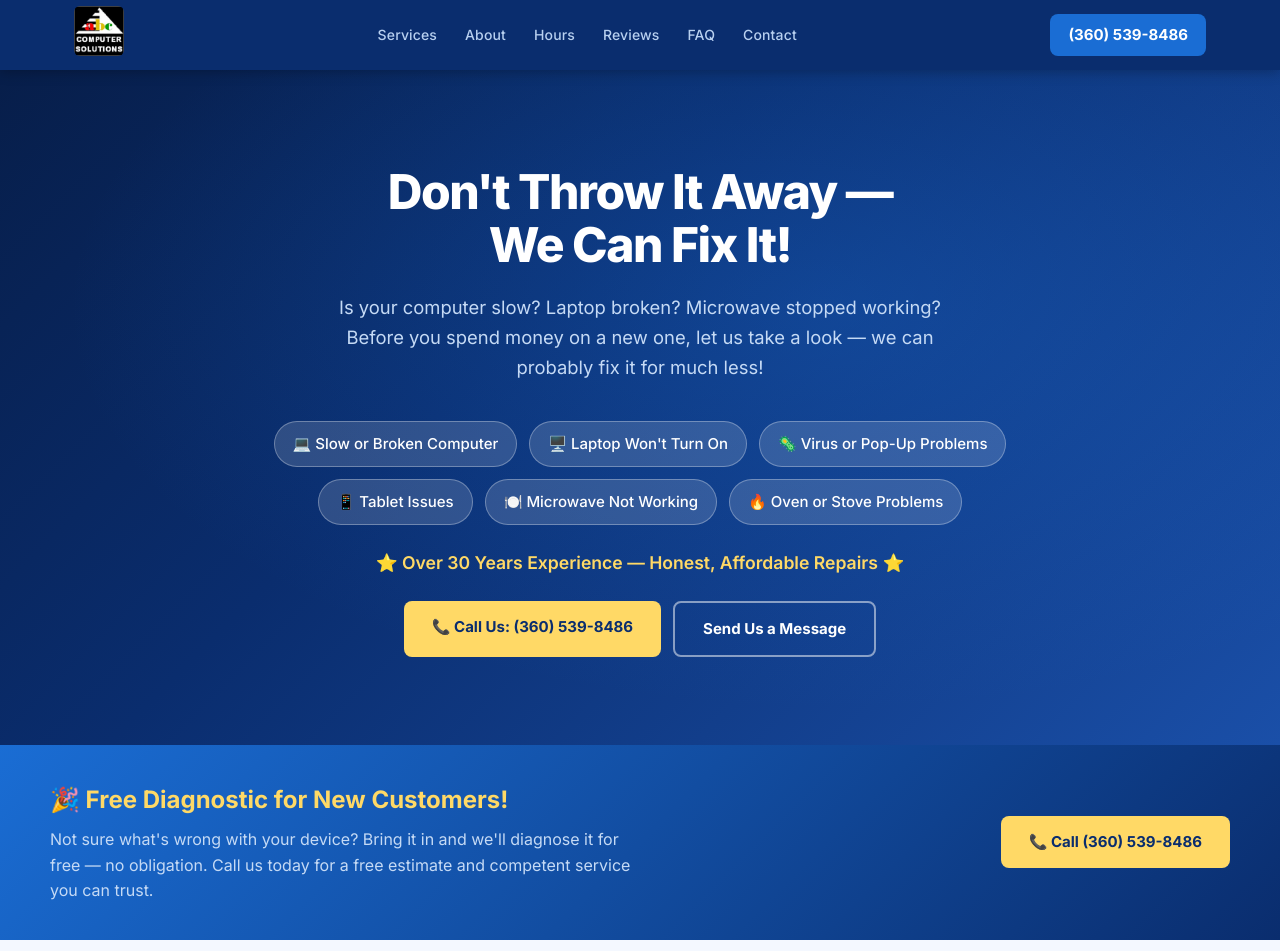
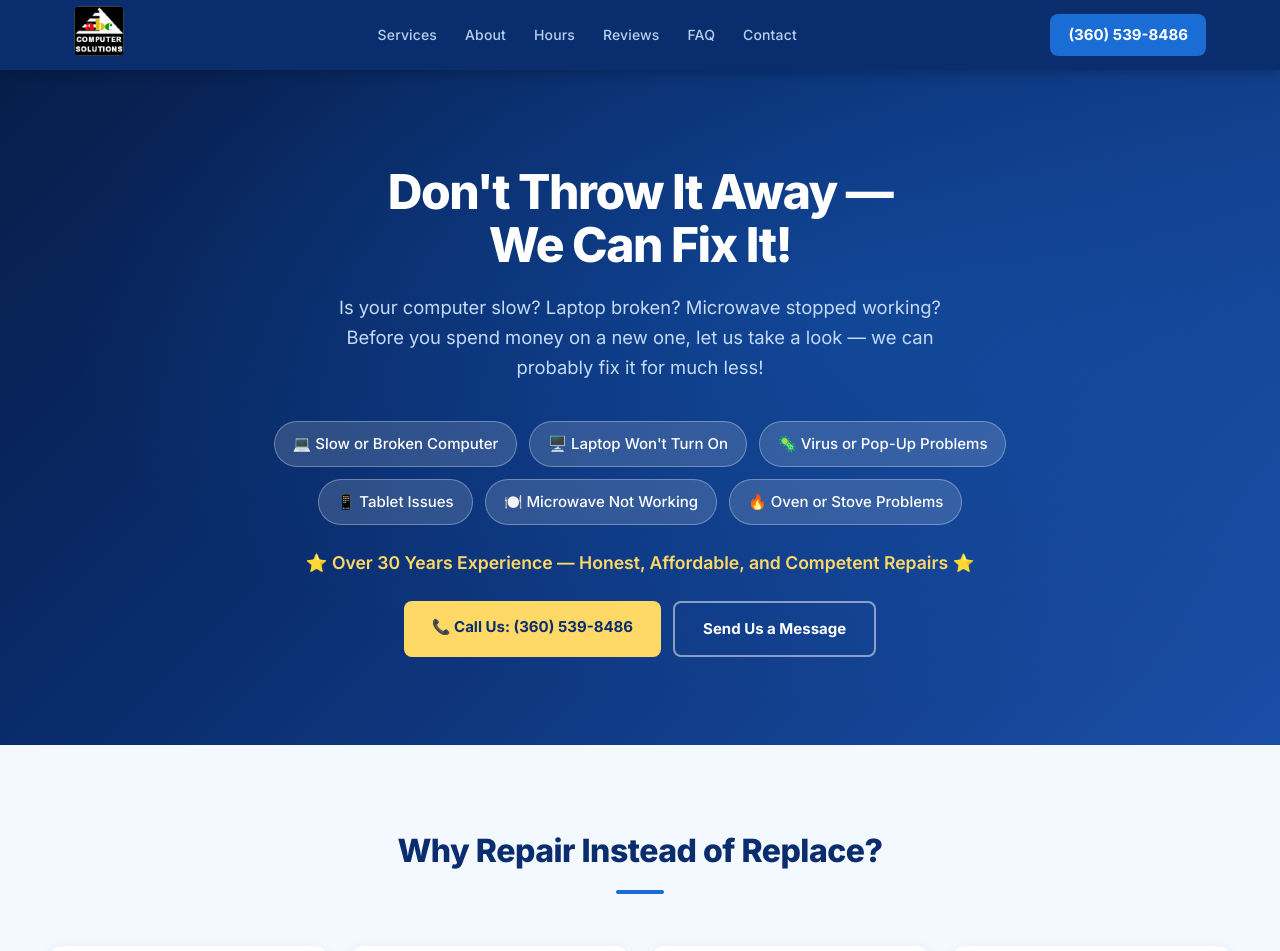
Before and after one commit to hchungsr/abccsi, a React (Vite) app: page / in a window 1280 px wide. Shown: the top 951 px of the page. Built offline with nearby package versions, Linux system fonts and the light colour scheme.

Commit message:
update hero tagline and remove diagnostic banner

```diff
--- a/src/HomePage.jsx
+++ b/src/HomePage.jsx
@@ -20,22 +20,11 @@ export default function HomePage() {
             <div className="hero-problem">🍽️ Microwave Not Working</div>
             <div className="hero-problem">🔥 Oven or Stove Problems</div>
           </div>
-          <p className="hero-exp">⭐ Over 30 Years Experience — Honest, Affordable Repairs ⭐</p>
+          <p className="hero-exp">⭐ Over 30 Years Experience — Honest, Affordable, and Competent Repairs ⭐</p>
           <div className="hero-btns">
             <a href="tel:3605398486" className="btn-primary">📞 Call Us: (360) 539-8486</a>
             <a href="#contact" className="btn-outline">Send Us a Message</a>
           </div>
-        </div>
-      </section>
-
-      {/* FREE DIAGNOSTIC BANNER */}
-      <section className="free-diag-banner">
-        <div className="container free-diag-container">
-          <div className="free-diag-text">
-            <h2>🎉 Free Diagnostic for New Customers!</h2>
-            <p>Not sure what's wrong with your device? Bring it in and we'll diagnose it for free — no obligation. Call us today for a free estimate and competent service you can trust.</p>
-          </div>
-          <a href="tel:3605398486" className="btn-primary free-diag-btn">📞 Call (360) 539-8486</a>
         </div>
       </section>
 
```
